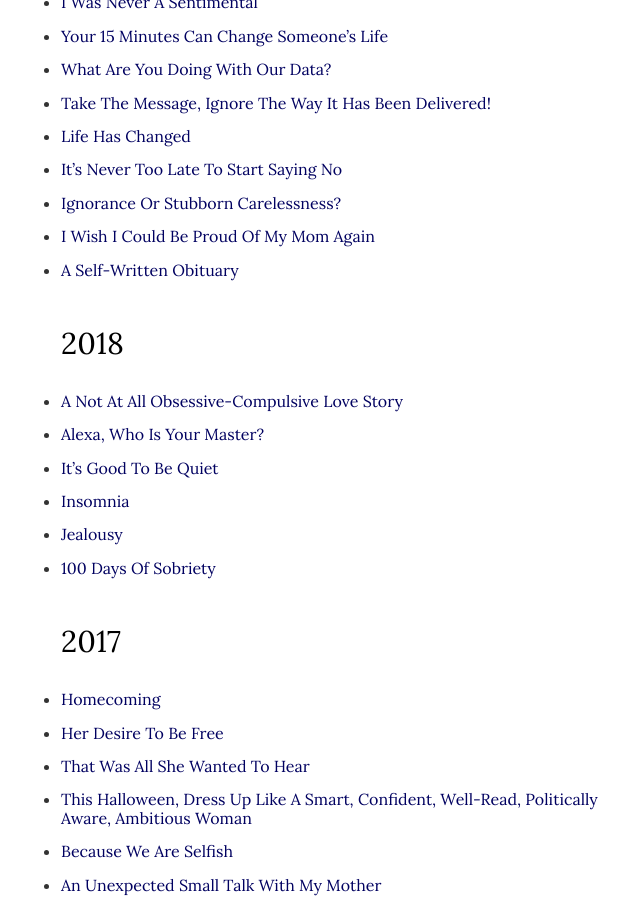
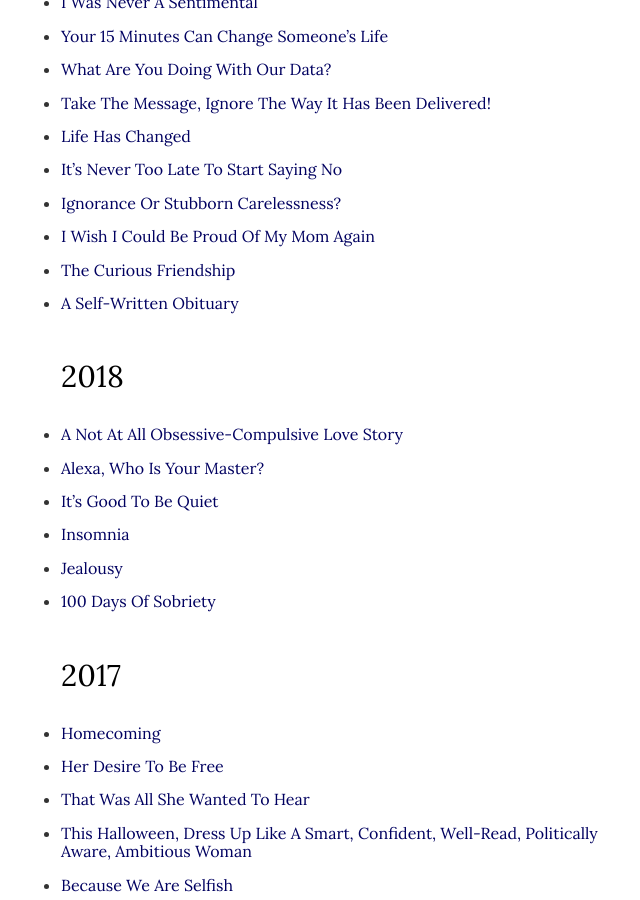
Before and after one commit to argumentativeyouth/pblog, a Jekyll site: the page built from _pages/all-posts.md, in a window 1280 px wide and 900 px high, scrolled down 1169 px. Shown: the whole window, without its empty margins (304-944 px from the left). Built offline with Jekyll 4.4.1, drawn with Linux system fonts in a browser that asks for light colours.

Commit message:
Update all-posts.md

```diff
--- a/_pages/all-posts.md
+++ b/_pages/all-posts.md
@@ -35,6 +35,7 @@ image:
 * [It’s Never Too Late To Start Saying No](https://pritams.blog/its-never-too-late-to-start-saying-no/)
 * [Ignorance Or Stubborn Carelessness?](https://pritams.blog/ignorance-or-stubborn-carelessness/)
 * [I Wish I Could Be Proud Of My Mom Again](https://pritams.blog/i-wish-i-could-be-proud-of-my-mom-again/)
+* [The Curious Friendship](https://pritams.blog/the-curious-friendship/)
 * [A Self-Written Obituary](https://pritams.blog/a-self-written-obituary/)
 ## 2018
 * [A Not At All Obsessive-Compulsive Love Story](https://pritams.blog/a-not-at-all-obsessive-compulsive-love-story/)
```
